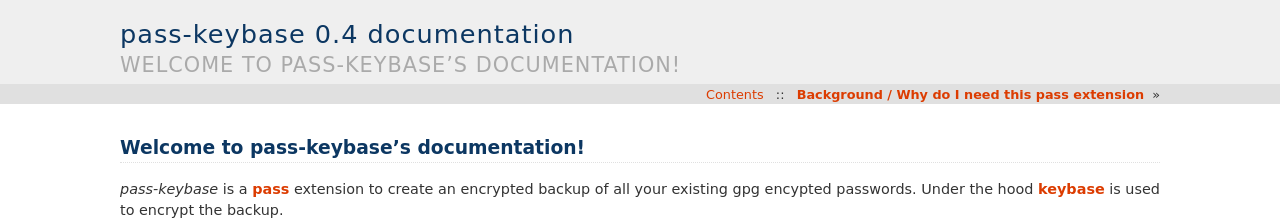
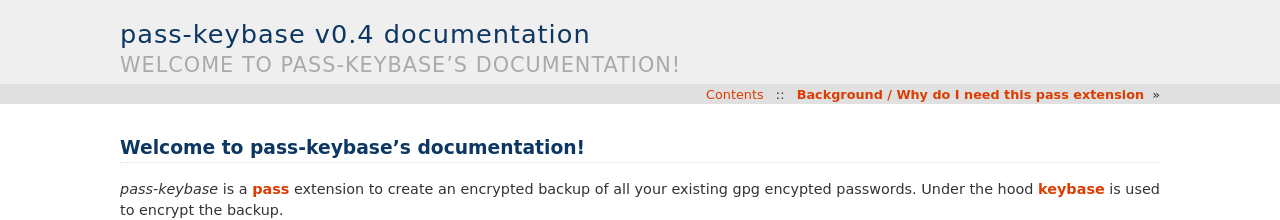
Before and after one commit to mbauhardt/pass-keybase, a Sphinx documentation site: the page built from docs/source/index.rst, in a window 1280 px wide. Shown: the top 220 px of the page. Built offline with Sphinx 7.4.7, drawn with Linux system fonts in a browser that asks for light colours.

Commit message:
change version to reflect bugfix/release branch

```diff
--- a/docs/source/conf.py
+++ b/docs/source/conf.py
@@ -24,9 +24,9 @@
 author = 'Marko Bauhardt'
 
 # The short X.Y version
-version = '0.4'
+version = 'v0.4'
 # The full version, including alpha/beta/rc tags
-release = '0.4'
+release = 'v0.4'
 
 
 # -- General configuration ---------------------------------------------------
```
Also changed, not shown: 1 other file.
